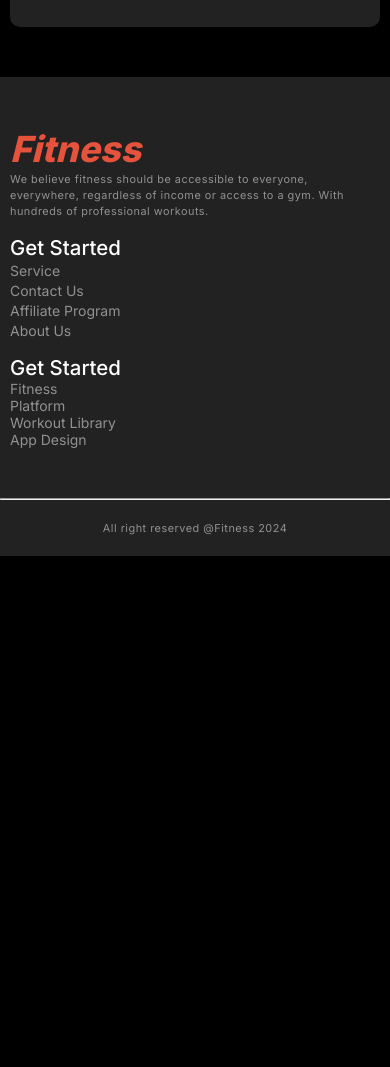
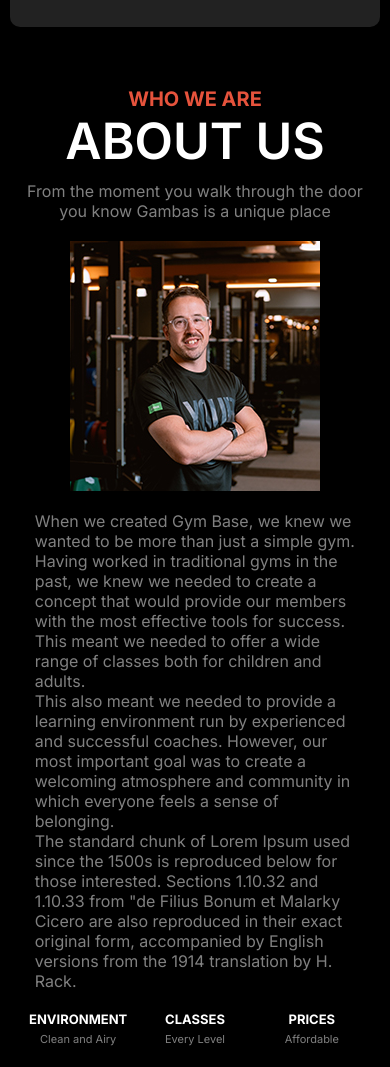
Before and after one commit to suzandev/flex-fit-gymnastics-B10A-2-, a plain HTML site: page index.html in a window 390 px wide. Shown: the part 6273-7340 px from the top of the page. Before the commit the page ends 6829 px from the top, so only its background shows below. Drawn offline with Linux system fonts and the light colour scheme.

Commit message:
added a extra section(About us) with responsive

```diff
--- a/index.html
+++ b/index.html
@@ -304,6 +304,59 @@
           </div>
         </div>
       </section>
+
+      <!-- Extra Section for my Design  -->
+      <section class="about_us_section">
+        <h2>WHO WE ARE</h2>
+        <h1>ABOUT US</h1>
+        <p class="intro_text">
+          From the moment you walk through the door you know Gambas is a unique
+          place
+        </p>
+        <div class="about_content">
+          <div class="about_image_container">
+            <div class="about_image">
+              <img src="./images/trainer5.png" alt="Before and After" />
+            </div>
+          </div>
+          <div class="about_text_container">
+            <p>
+              When we created Gym Base, we knew we wanted to be more than just a
+              simple gym. Having worked in traditional gyms in the past, we knew
+              we needed to create a concept that would provide our members with
+              the most effective tools for success. This meant we needed to
+              offer a wide range of classes both for children and adults.
+            </p>
+            <p>
+              This also meant we needed to provide a learning environment run by
+              experienced and successful coaches. However, our most important
+              goal was to create a welcoming atmosphere and community in which
+              everyone feels a sense of belonging.
+            </p>
+            <p>
+              The standard chunk of Lorem Ipsum used since the 1500s is
+              reproduced below for those interested. Sections 1.10.32 and
+              1.10.33 from "de Filius Bonum et Malarky Cicero are also
+              reproduced in their exact original form, accompanied by English
+              versions from the 1914 translation by H. Rack.
+            </p>
+          </div>
+        </div>
+        <div class="about_features">
+          <div class="about_feature">
+            <h3>ENVIRONMENT</h3>
+            <p>Clean and Airy</p>
+          </div>
+          <div class="about_feature">
+            <h3>CLASSES</h3>
+            <p>Every Level</p>
+          </div>
+          <div class="about_feature">
+            <h3>PRICES</h3>
+            <p>Affordable</p>
+          </div>
+        </div>
+      </section>
     </main>
 
     <footer>
--- a/style.css
+++ b/style.css
@@ -614,6 +614,93 @@ header {
 
 /* ======= Meet Our Section style End ======= */
 
+/* ======= About Us Section style Start ======= */
+.about_us_section {
+  max-width: 1140px;
+  margin: 50px auto;
+  padding: 0 10px;
+
+  background-color: #000;
+  box-shadow: 0 0 10px rgba(0, 0, 0, 0.1);
+}
+
+.about_us_section h2 {
+  text-align: center;
+  color: rgb(230, 83, 60);
+  font-size: 20px;
+}
+
+.about_us_section h1 {
+  font-size: 50px;
+  font-weight: 600;
+  text-align: center;
+  margin-bottom: 10px;
+}
+
+.intro_text {
+  color: #ffffff80;
+  font-size: 16px;
+  font-weight: 400;
+  text-align: center;
+  margin-bottom: 20px;
+}
+
+.about_content {
+  display: flex;
+  justify-content: space-between;
+  align-items: center;
+  margin-bottom: 20px;
+}
+
+.about_image_container {
+  flex: 1;
+  margin-right: 20px;
+}
+
+.about_image {
+  position: relative;
+  overflow: hidden;
+}
+
+.about_image img {
+  width: 100%;
+  height: auto;
+  display: block;
+}
+
+.about_text_container {
+  color: #ffffff80;
+  margin-top: 20px;
+  font-size: 16px;
+  font-weight: 400;
+  flex: 2;
+}
+
+.about_features {
+  display: flex;
+  justify-content: space-between;
+  text-align: center;
+}
+
+.about_feature {
+  flex: 1;
+}
+
+.about_feature h3 {
+  font-size: 20px;
+  margin-bottom: 5px;
+}
+
+.about_feature p {
+  color: #ffffff80;
+  /* margin-top: 20px; */
+  font-size: 16px;
+  font-weight: 400;
+  margin-top: 0;
+}
+
+/* ======= About Us Our Section style End ======= */
+
 /* ======= Footer Section style Start ======= */
 footer {
   margin-top: 90px;
@@ -778,6 +865,38 @@ footer {
   .btn {
     width: fit-content;
   }
+
+  .about_content {
+    flex-direction: column;
+    align-items: flex-start;
+  }
+
+  .about_image_container {
+    /* margin-right: 0;
+    margin-bottom: 20px; */
+
+    display: flex;
+    justify-content: center;
+    align-items: center;
+    width: 100%;
+  }
+
+  .about_text_container {
+    flex: none;
+    padding: 0px 15px;
+  }
+
+  /* .about_features {
+    flex-direction: column;
+  } */
+
+  .about_feature {
+    margin-bottom: 10px;
+  }
+
+  .footer_main {
+    padding: 0px 15px;
+  }
 }
 
 /* *-*-*-*- Responsive For Mobile Device -*-*-*-*-* */
@@ -934,6 +1053,25 @@ footer {
     width: 100%;
   }
 
+  .about_us_section {
+    width: 95%;
+    padding: 10px;
+  }
+
+  .about_features {
+    text-align: left;
+  }
+  .about_feature {
+    text-align: center;
+  }
+
+  .about_feature h3 {
+    font-size: 13px;
+  }
+  .about_feature p {
+    font-size: 11px;
+  }
+
   footer {
     margin-top: 50px;
   }
```
